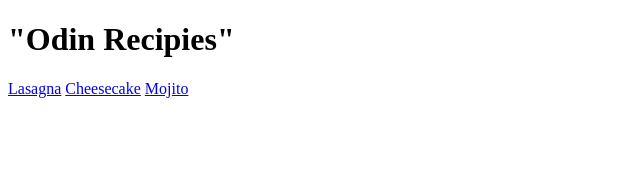
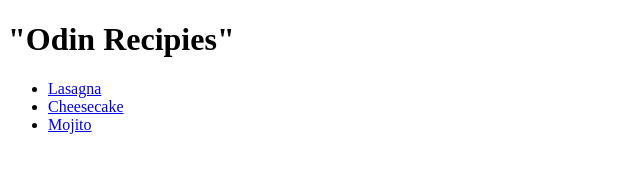
Before and after one commit to kleriana-kurra/odin-recipes, a plain HTML site: page index.html in a window 1280 px wide. Shown: the whole page, without its empty margins (0-640 px from the left). Drawn offline with Linux system fonts and the light colour scheme.

Commit message:
Changed the links

```diff
--- a/index.html
+++ b/index.html
@@ -7,9 +7,10 @@
 <body>
     <h1>"Odin Recipies"</h1>
 
-    <a href="https://www.allrecipes.com/recipe/11786/hearty-vegetable-lasagna/">Lasagna</a>
-    <a href="https://www.allrecipes.com/recipe/12179/cherry-cheesecake-pie/">Cheesecake</a>
-    <a href="https://www.allrecipes.com/recipe/147363/the-real-mojito/">Mojito</a>
-
+    <ul>
+        <li><a href="./https://www.allrecipes.com/recipe/11786/hearty-vegetable-lasagna/">Lasagna</a></li>
+        <li><a href="./https://www.allrecipes.com/recipe/12179/cherry-cheesecake-pie/">Cheesecake</a></li>
+        <li><a href="./https://www.allrecipes.com/recipe/147363/the-real-mojito/">Mojito</a></li>
+    </ul>
 </body>
 </html>
```
